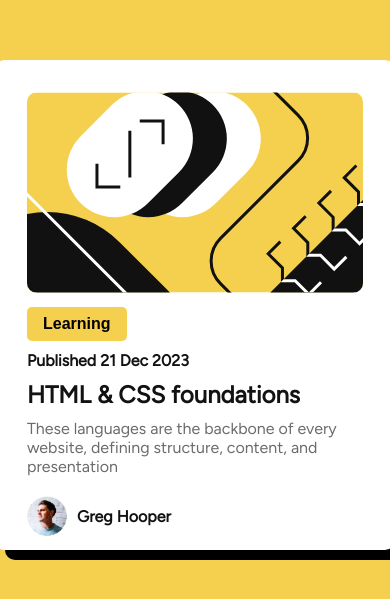
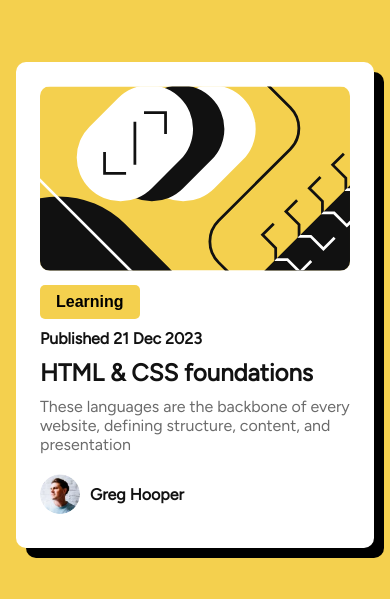
Before and after one commit to abu-baasit/blog_preview_card, a plain HTML site: page index.html in a window 390 px wide. Shown: the part 117-716 px from the top of the page. Drawn offline with Linux system fonts and the light colour scheme.

Commit message:
code challenge

```diff
--- a/style.css
+++ b/style.css
@@ -26,6 +26,7 @@ body {
 .container img {
     border-radius: 10px;
     margin-bottom: 10px;
+    max-width:100%;
 }
 
 .btn {
@@ -46,7 +47,7 @@ h4 {
 }
 
 h2 {
-   /* max-width: 500%;*/
+    max-width: 100%;
     margin-bottom: 10px;
     color:hsl(0, 0%, 7%);
     font-weight: 800;
@@ -55,6 +56,7 @@ h2 {
 p {
     max-width: 100%;
     color: hsl(0, 0%, 42%);
+    font-size: 16px;
 }
 
 .avatar {
@@ -71,7 +73,19 @@ p {
     width:40px;
     height:40px;
     border-radius: 50px;
+    max-width:100%;
 }
 .avatar h4 {
     font-weight: 800;
 }
+
+@media screen and  (max-width: 480px) {
+    .container {
+        margin: 1rem;
+        padding: 1.5rem;
+    }
+
+    /*h2 {
+        font-size: 1.5rem;
+    }*/
+}
```
